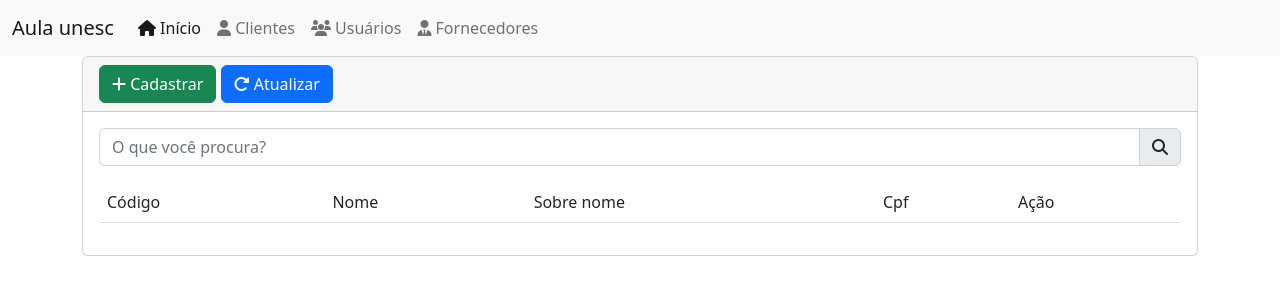
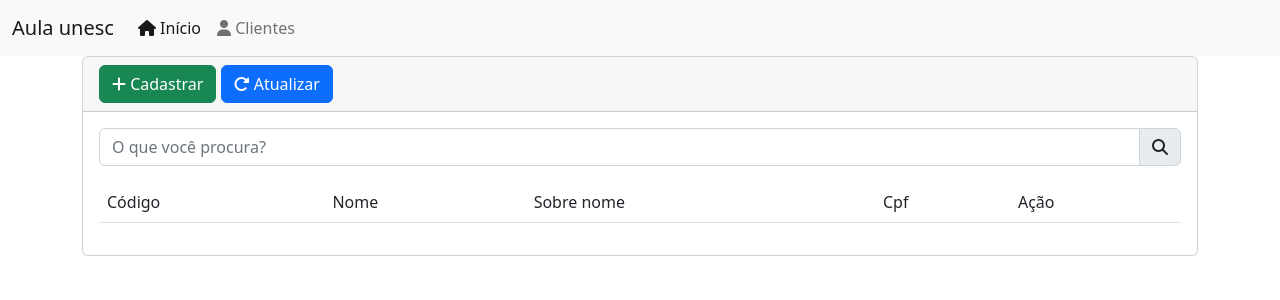
Before and after one commit to ViniRdS/Trabalho_CRUD_Endereco, a PHP site: page /listaclientes.php in a window 1280 px wide. Shown: the top 300 px of the page. Run offline with PHP 8.4, Linux system fonts and the light colour scheme; data that the repository does not hold is empty; some libraries are stand-ins or nearby versions.

Commit message:
Removendo as outras páginas que não irá precisar

```diff
--- a/front-end-main-master/public/listaclientes.php
+++ b/front-end-main-master/public/listaclientes.php
@@ -29,16 +29,7 @@
                             <i class="fa-solid fa-user"> </i> Clientes
                         </a>
                     </li>
-                    <li class="nav-item">
-                        <a class="nav-link" href="listausuarios.php">
-                            <i class="fa-solid fa-users"> </i> Usuários
-                        </a>
-                    </li>
-                    <li class="nav-item">
-                        <a class="nav-link" href="listafornecedores.php">
-                            <i class="fa-solid fa-user-tie"> </i> Fornecedores
-                        </a>
-                    </li>
+
                 </ul>
             </div>
         </div>
@@ -77,6 +68,15 @@
                         </div>
                         <div class="row">
                             <div class="col-12">
+                            <div class="mb-3 form-check">
+                            <input type="checkbox" class="form-check-input" id="pessoafisica">
+                            <label class="form-check-label" for="exampleCheck1">Pessoa Física</label>
+                             </div>
+                            <div class="mb-3 form-check">
+                            <input type="checkbox" class="form-check-input" id="pessoajuridica">
+                            <label class="form-check-label" for="exampleCheck1">Pessoa Jurídica</label>
+                             </div>
+
                                 <div class="form-group">
                                     <label for="nome" class="form-label">Nome <span class="text-danger"> * </span>
                                     </label>
@@ -89,6 +89,10 @@
                                 </div>
                                 <div class="form-group">
                                     <label for="cpf" class="form-label">Cpf</label>
+                                    <input type="text" class="form-control" id="cpf" name="cpf" placeholder="Digite seu CPF!">
+                                </div>
+                                <div class="form-group">
+                                    <label for="cpf" class="form-label">Endereço</label>
                                     <input type="text" class="form-control" id="cpf" name="cpf" placeholder="Digite seu CPF!">
                                 </div>
                             </div>
```
Also changed, not shown: front-end-main-master/public/index.php (+1 -10 lines).
